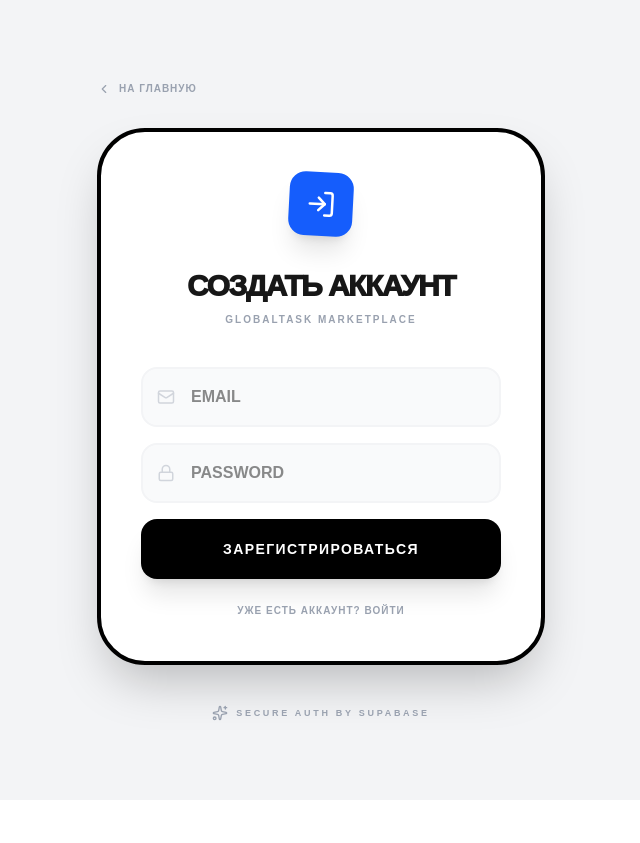
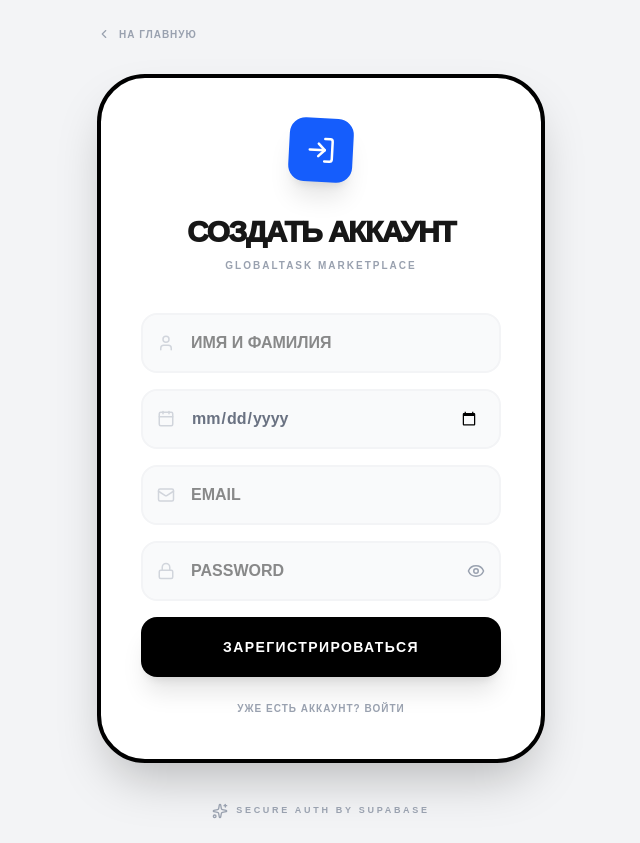
Before and after one commit to Ihor1883/unit-marketplace, a Next.js app: page /auth in a window 1280 px wide. Both pictures are taken after a click on the button "НЕТ АККАУНТА? РЕГИСТРАЦИЯ". Shown: the whole page, without its empty margins (319-959 px from the left). Before the commit the page ends 800 px from the top, so only its background shows below. Built offline with nearby package versions, Linux system fonts and the light colour scheme.

Commit message:
update and fix config

```diff
--- a/app/auth/page.tsx
+++ b/app/auth/page.tsx
@@ -1,7 +1,7 @@
 "use client";
 import { useState, FormEvent } from 'react';
 import { createClient } from '@supabase/supabase-js';
-import { LogIn, Mail, Lock, Loader2, ChevronLeft, Sparkles } from 'lucide-react';
+import { LogIn, Mail, Lock, Loader2, ChevronLeft, Sparkles, Eye, EyeOff, User, Calendar } from 'lucide-react';
 import { useRouter } from 'next/navigation';
 import Link from 'next/link';
 
@@ -17,20 +17,67 @@ export default function AuthPage() {
   const [password, setPassword] = useState('');
   const [isSignUp, setIsSignUp] = useState(false);
 
+  // НОВЫЕ СОСТОЯНИЯ:
+  const [fullName, setFullName] = useState('');
+  const [birthDate, setBirthDate] = useState('');
+  const [showPassword, setShowPassword] = useState(false);
+
+  // ФУНКЦИЯ ПРОВЕРКИ ВОЗРАСТА (18+)
+  const checkIsAdult = (dob: string) => {
+    if (!dob) return false;
+    const today = new Date();
+    const birthDateObj = new Date(dob);
+    let age = today.getFullYear() - birthDateObj.getFullYear();
+    const monthDiff = today.getMonth() - birthDateObj.getMonth();
+
+    if (monthDiff < 0 || (monthDiff === 0 && today.getDate() < birthDateObj.getDate())) {
+      age--;
+    }
+    return age >= 18;
+  };
+
   const handleAuth = async (e: FormEvent<HTMLFormElement>) => {
     e.preventDefault();
     setLoading(true);
 
-    const { error } = isSignUp
-      ? await supabase.auth.signUp({ email, password })
-      : await supabase.auth.signInWithPassword({ email, password });
+    if (isSignUp) {
+      // Проверка возраста перед отправкой в Supabase
+      if (!checkIsAdult(birthDate)) {
+        alert("Вам должно быть не менее 18 лет для регистрации.");
+        setLoading(false);
+        return;
+      }
 
-    if (error) {
-      alert(error.message);
+      // Регистрация с дополнительными данными
+      const { error } = await supabase.auth.signUp({
+        email,
+        password,
+        options: {
+          data: {
+            full_name: fullName,
+            birth_date: birthDate
+          }
+        }
+      });
+
+      if (error) {
+        alert(error.message);
+      } else {
+        alert("Проверьте почту для подтверждения!");
+        router.push('/');
+      }
     } else {
-      alert(isSignUp ? "Проверьте почту для подтверждения!" : "Вы вошли!");
-      router.push('/');
+      // Обычный вход
+      const { error } = await supabase.auth.signInWithPassword({ email, password });
+
+      if (error) {
+        alert(error.message);
+      } else {
+        alert("Вы вошли!");
+        router.push('/');
+      }
     }
+
     setLoading(false);
   };
 
@@ -56,6 +103,35 @@ export default function AuthPage() {
           </p>
 
           <form onSubmit={handleAuth} className="space-y-4">
+
+            {/* ПОЛЯ ИМЕНИ И ДАТЫ РОЖДЕНИЯ (ПОКАЗЫВАЮТСЯ ТОЛЬКО ПРИ РЕГИСТРАЦИИ) */}
+            {isSignUp && (
+              <>
+                <div className="relative">
+                  <User className="absolute left-4 top-1/2 -translate-y-1/2 text-gray-300" size={18} />
+                  <input
+                    type="text"
+                    placeholder="ИМЯ И ФАМИЛИЯ"
+                    required={isSignUp}
+                    className="w-full bg-gray-50 border-2 border-gray-100 rounded-2xl py-4 pl-12 pr-5 font-bold outline-none focus:border-blue-500 transition-all"
+                    value={fullName}
+                    onChange={(e) => setFullName(e.target.value)}
+                  />
+                </div>
+
+                <div className="relative">
+                  <Calendar className="absolute left-4 top-1/2 -translate-y-1/2 text-gray-300" size={18} />
+                  <input
+                    type="date"
+                    required={isSignUp}
+                    className="w-full bg-gray-50 border-2 border-gray-100 rounded-2xl py-4 pl-12 pr-5 font-bold outline-none focus:border-blue-500 transition-all text-gray-500"
+                    value={birthDate}
+                    onChange={(e) => setBirthDate(e.target.value)}
+                  />
+                </div>
+              </>
+            )}
+
             <div className="relative">
               <Mail className="absolute left-4 top-1/2 -translate-y-1/2 text-gray-300" size={18} />
               <input
@@ -71,13 +147,21 @@ export default function AuthPage() {
             <div className="relative">
               <Lock className="absolute left-4 top-1/2 -translate-y-1/2 text-gray-300" size={18} />
               <input
-                type="password"
+                type={showPassword ? "text" : "password"}
                 placeholder="PASSWORD"
                 required
-                className="w-full bg-gray-50 border-2 border-gray-100 rounded-2xl py-4 pl-12 pr-5 font-bold outline-none focus:border-blue-500 transition-all"
+                className="w-full bg-gray-50 border-2 border-gray-100 rounded-2xl py-4 pl-12 pr-12 font-bold outline-none focus:border-blue-500 transition-all"
                 value={password}
                 onChange={(e) => setPassword(e.target.value)}
               />
+              {/* КНОПКА-ГЛАЗОК */}
+              <button
+                type="button"
+                onClick={() => setShowPassword(!showPassword)}
+                className="absolute right-4 top-1/2 -translate-y-1/2 text-gray-400 hover:text-black transition"
+              >
+                {showPassword ? <EyeOff size={18} /> : <Eye size={18} />}
+              </button>
             </div>
 
             <button
```
